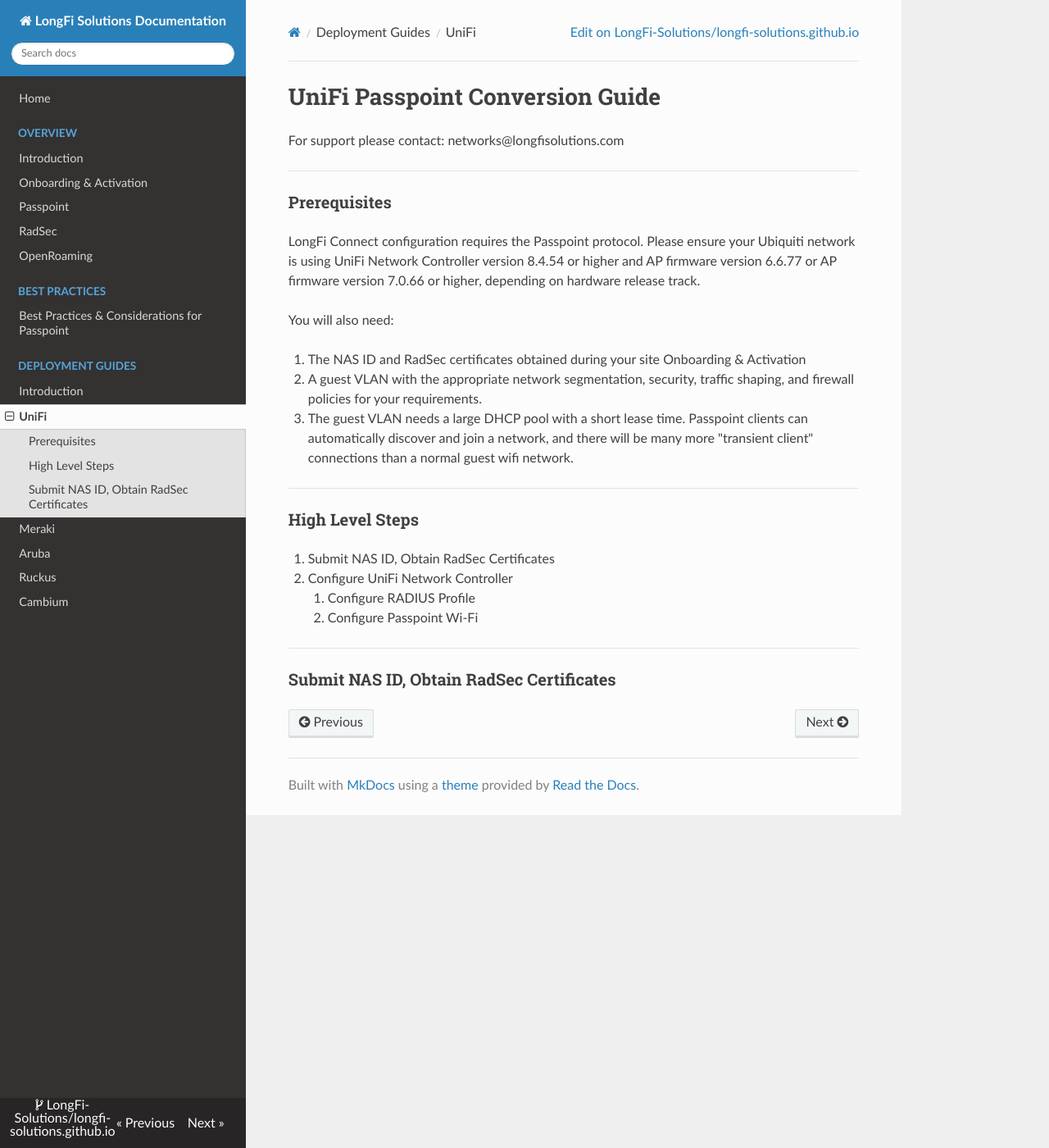
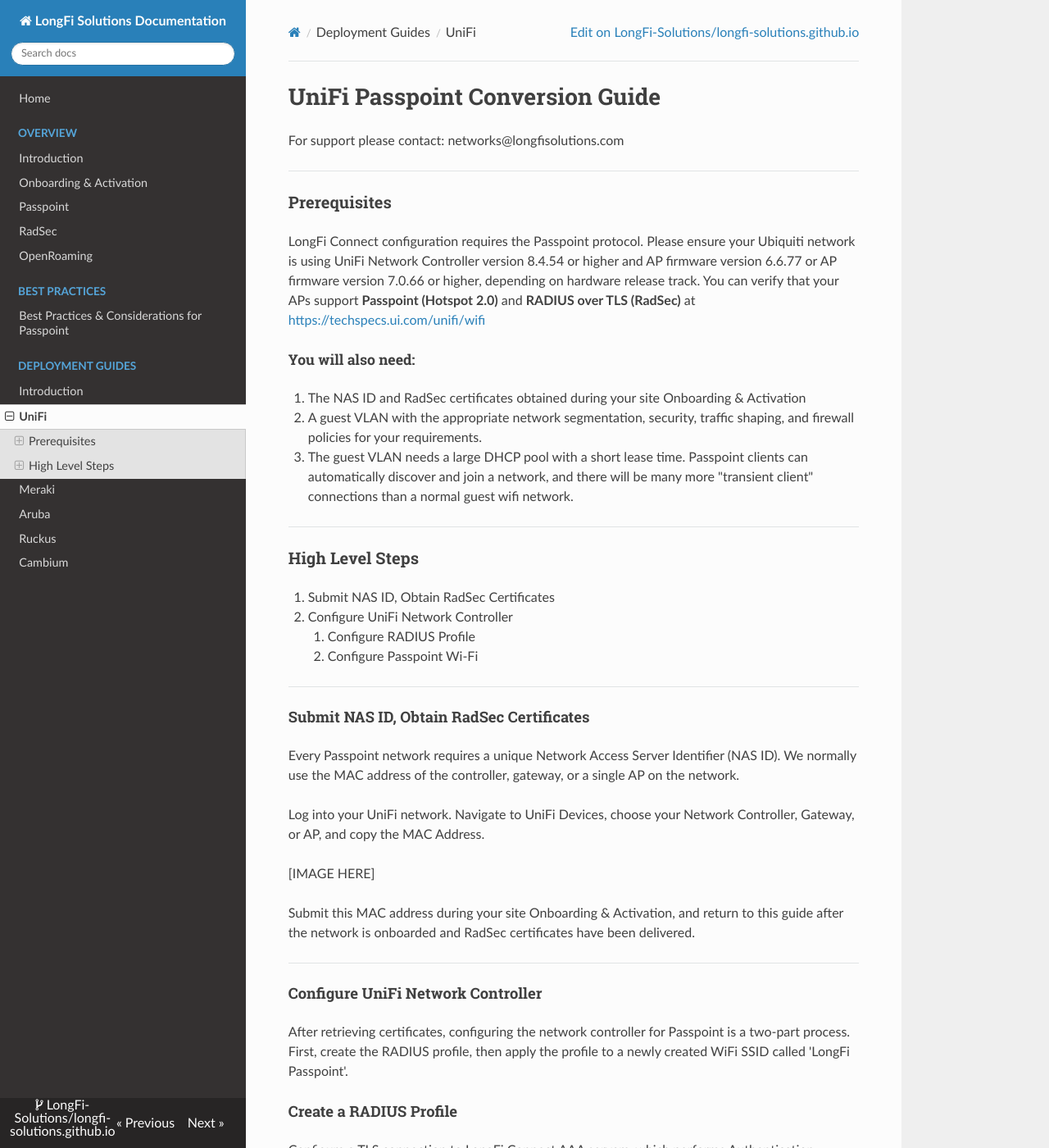
Before and after one commit to LongFi-Solutions/longfi-solutions.github.io, an MkDocs documentation site: the page built from docs/deployment/unifi.md, in a window 1280 px wide and 1400 px high. Shown: the whole window at 82% size. Built offline with MkDocs 1.6.1, drawn with Linux system fonts in a browser that asks for light colours; nearby versions of some CDN libraries; some of the changed text lies outside the part shown.

Commit message:
Update Deployment Guides “unifi”

```diff
--- a/docs/deployment/unifi.md
+++ b/docs/deployment/unifi.md
@@ -10,9 +10,9 @@ For support please contact: networks@longfisolutions.com
 
 ### Prerequisites
 
-LongFi Connect configuration requires the Passpoint protocol. Please ensure your Ubiquiti network is using UniFi Network Controller version 8.4.54 or higher and AP firmware version 6.6.77 or AP firmware version 7.0.66 or higher, depending on hardware release track.
+LongFi Connect configuration requires the Passpoint protocol. Please ensure your Ubiquiti network is using UniFi Network Controller version 8.4.54 or higher and AP firmware version 6.6.77 or AP firmware version 7.0.66 or higher, depending on hardware release track.  You can verify that your APs support **Passpoint (Hotspot 2.0)** and **RADIUS over TLS (RadSec)** at [https://techspecs.ui.com/unifi/wifi](https://techspecs.ui.com/unifi/wifi)
 
-You will also need:
+##### You will also need:
 
 1. The NAS ID and RadSec certificates obtained during your site Onboarding & Activation
 2. A guest VLAN with the appropriate network segmentation, security, traffic shaping, and firewall policies for your requirements.
@@ -29,4 +29,28 @@ You will also need:
 
 ***
 
-### Submit NAS ID, Obtain RadSec Certificates
+#### Submit NAS ID, Obtain RadSec Certificates
+
+Every Passpoint network requires a unique Network Access Server Identifier (NAS ID).  We normally use the MAC address of the controller, gateway, or a single AP on the network.
+
+Log into your UniFi network.  Navigate to UniFi Devices, choose your Network Controller, Gateway, or AP, and copy the MAC Address.
+
+[IMAGE HERE]
+
+Submit this MAC address during your site Onboarding & Activation, and return to this guide after the network is onboarded and RadSec certificates have been delivered.
+
+***
+
+#### Configure UniFi Network Controller
+
+After retrieving certificates, configuring the network controller for Passpoint is a two-part process. First, create the RADIUS profile, then apply the profile to a newly created WiFi SSID called 'LongFi Passpoint'.
+
+#### Create a RADIUS Profile
+
+Configure a TLS connection to LongFi Connect AAA servers, which performs Authentication, Authorization, and Accounting for the end customers. Enabling RADIUS communication over TLS (RadSec) increases the level of security for authentication that is carried out across the cloud network.
+
+In the sidebar, choose Settings, then Profiles, then RADIUS, then click **Create New**:
+
+[IMAGE HERE]
+
+For the profile name enter **LongFi RadSec**.
```
